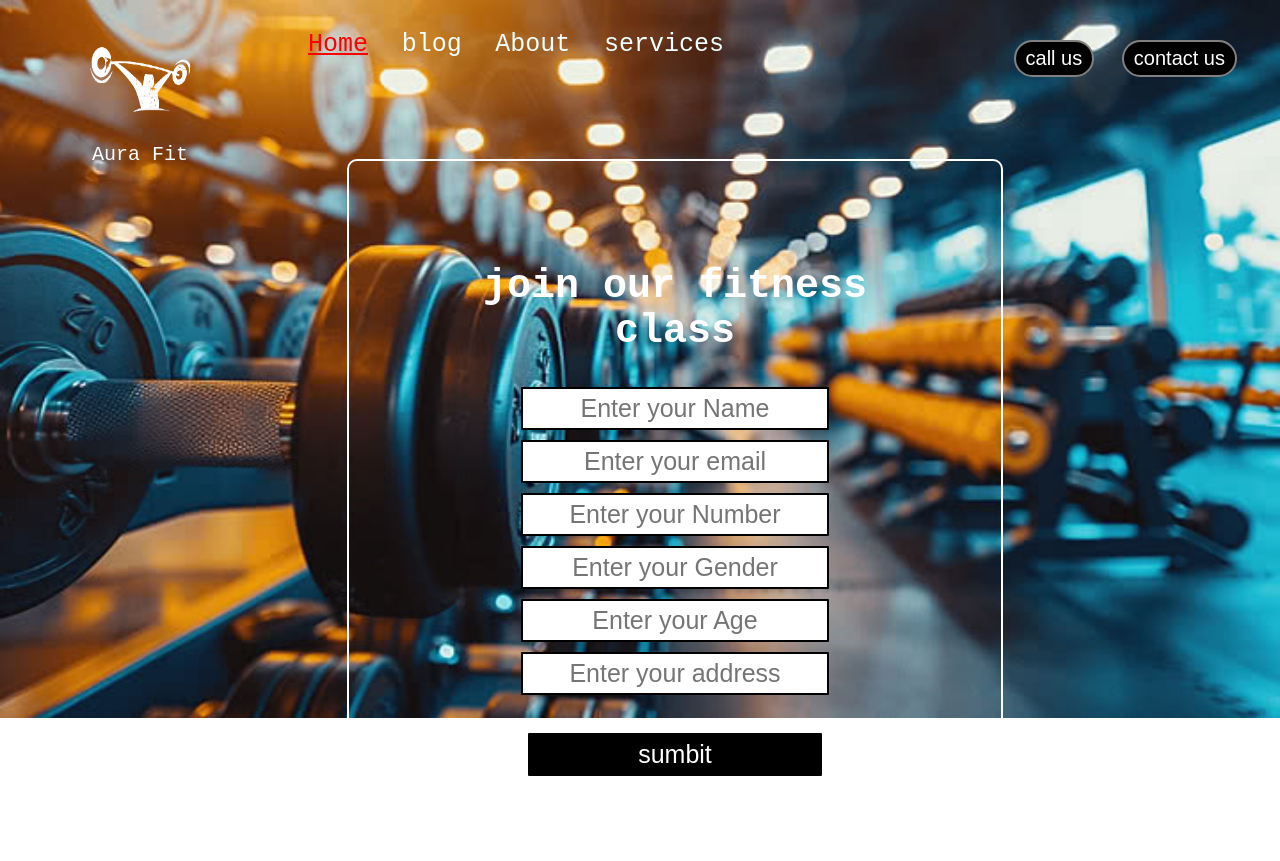
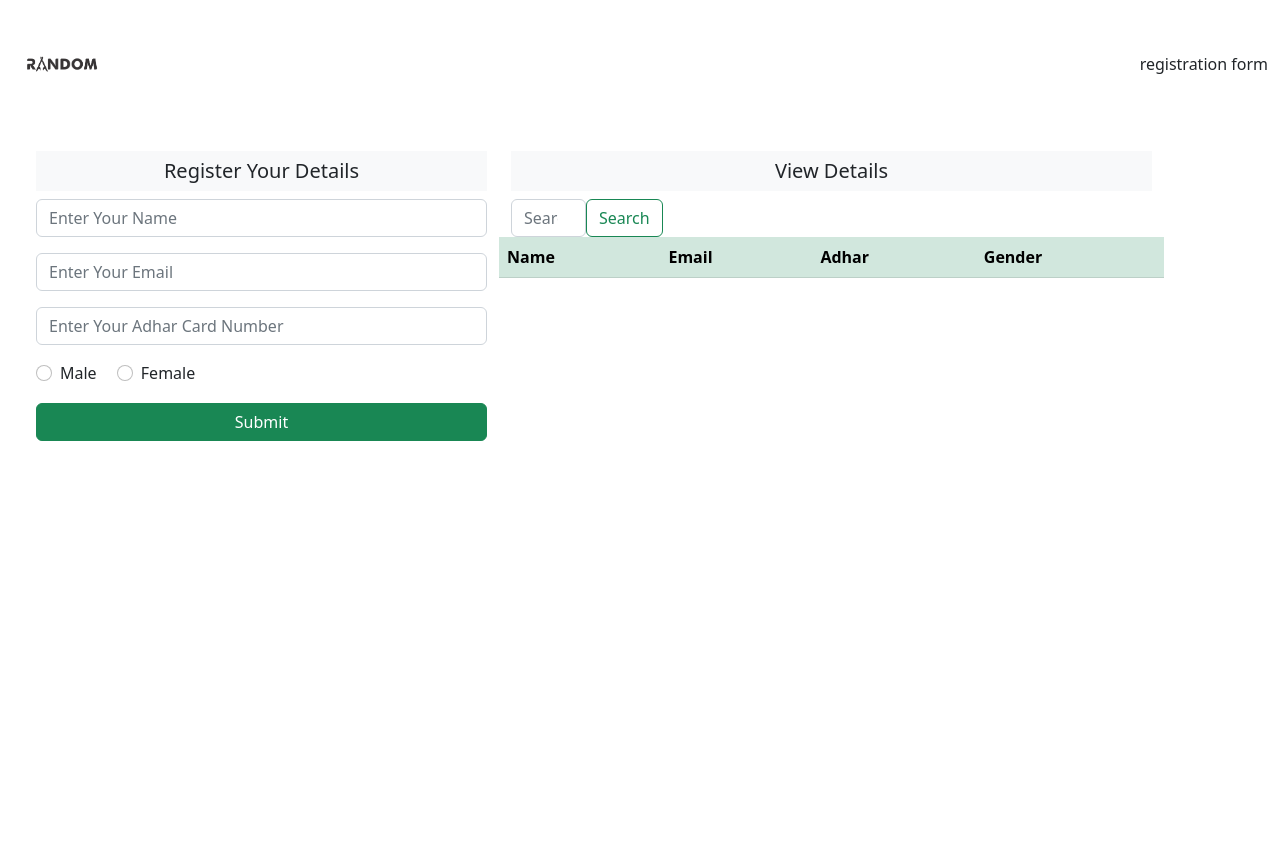
Before and after one commit to wicktahir-coder/guvi-prg, a plain HTML site: page index.html in a window 1280 px wide. After the commit the page ends 800 px from the top, so only its background shows below. Drawn offline with nearby package versions, Linux system fonts and the light colour scheme.

Commit message:
Add files via upload

```diff
--- a/index.html
+++ b/index.html
@@ -1,55 +1,138 @@
 <!DOCTYPE html>
 <html lang="en">
   <head>
-    <meta charset="UTF-8">
-    <meta name="viewport" content="width=device-width, initial-scale=1.0">
-    <title>Document</title>
+    <meta charset="utf-8" />
+    <meta name="viewport" content="width=device-width, initial-scale=1" />
+    <title>Bootstrap demo</title>
+    <link
+      href="https://cdn.jsdelivr.net/npm/bootstrap@5.2.3/dist/css/bootstrap.min.css"
+      rel="stylesheet"
+      integrity="sha384-rbsA2VBKQhggwzxH7pPCaAqO46MgnOM80zW1RWuH61DGLwZJEdK2Kadq2F9CUG65"
+      crossorigin="anonymous"
+    />
   </head>
-<link rel="stylesheet" href="style.css">
   <body>
-    <header class="header">
-        <div class="left">
-            <img src="imgs/gym-logo-removebg-preview.png" alt="No photo">
-            <div>Aura Fit</div>
+    <nav class="navbar bg-body-tertiary">
+      <div class="container-fluid">
+        <a class="navbar-brand" href="#">
+          <img
+            src="random logo.png"
+            alt="Bootstrap"
+            height="100"
+            class="d-inline-block align-text-top"
+          />
+        </a>
+        registration form
       </div>
-        <div class="mid">
-            <ul class="navbar">
-                <li><a href="" class="active">Home</a></li>
-                <li><a href="">blog</a></li>
-                <li><a href="">About</a></li>
-                <li><a href="">services</a></li>
-            </ul>
-        </div>
-        <div class="right">
-            <button class="btn">call us</button>
-            <button class="btn">contact us</button>
-        </div>
-    </header>
-    <section class="container">
-        <h1>join our fitness class</h1>
-        <form action="">
+    </nav>
+
+    <div class="container m-4">
+      <div class="row">
+
+        <div class="col-md-5">
+          <h5 class="text-center bg-light p-2">Register Your Details</h5>
+
+          <form id="registerform">
             <div class="form-group">
-                <input type="text" placeholder="Enter your Name">
+              <input
+                type="text"
+                name="name"
+                id="name"
+                class="form-control mb-3"
+                placeholder="Enter Your Name"
+              />
             </div>
             <div class="form-group">
-                <input type="email" placeholder="Enter your email">
+              <input
+                type="email"
+                name="email"
+                id="email"
+                class="form-control mb-3"
+                placeholder="Enter Your Email"
+              />
             </div>
             <div class="form-group">
-                <input type="text" placeholder="Enter your Number">
+              <input
+                type="number"
+                name="aadhar"
+                id="aadhar"
+                class="form-control mb-3"
+                placeholder="Enter Your Adhar Card Number"
+              />
             </div>
-            <div class="form-group">
-                <input type="text" placeholder="Enter your Gender">
+
+            <div class="form-check form-check-inline">
+              <input
+                type="radio"
+                class="form-check-input"
+                name="type"
+                id="male"
+                value="male"
+              />
+              <label class="form-check-label" for="male">Male</label>
             </div>
-            <div class="form-group">
-                <input type="text" placeholder="Enter your Age">
+
+            <div class="form-check form-check-inline">
+              <input
+                type="radio"
+                class="form-check-input"
+                name="type"
+                id="female"
+                value="female"
+              />
+              <label class="form-check-label" for="female">Female</label>
             </div>
-            <div class="form-group">
-                <input type="text" placeholder="Enter your address">
+
+            <div class="d-grid gap-2 mt-3">
+              <button type="submit" class="btn btn-success">Submit</button>
             </div>
-            <br>
-            <button type="submit" class="btn">sumbit</button>
+          </form>
+        </div>
 
+        <div class="col-md-7">
+          <div id="showmsg"></div>
+            <h5 class="text-center bg-light text-dark p-2">View Details</h5>
+
+            <div class="row mb-2">
+              <div class="col-md-7">
+              <div class="col-md-5">
+                <form class="d-flex" role="search">
+                  <input
+                    class="form-control"
+                    type="search"
+                    placeholder="Search"
+                    aria-label="Search"
+                  />
+                  <button class="btn btn-outline-success" type="submit">
+                    Search
+                  </button>
                 </form>
-    </section>
+              </div>
+            </div>
+
+            <table class="table table-success table-striped">
+              <thead>
+                <tr>
+                  <th scope="col">Name</th>
+                  <th scope="col">Email</th>
+                  <th scope="col">Adhar</th>
+                  <th scope="col">Gender</th>
+                </tr>
+              </thead>
+              <tbody id="tablebody">
+
+              </tbody>
+            </table>
+        </div>
+        </div>
+      </div>
+    </div>
+
+    <script
+      src="https://cdn.jsdelivr.net/npm/bootstrap@5.2.3/dist/js/bootstrap.bundle.min.js"
+      integrity="sha384-kenU1KFdBIe4zVF0s0G1M5b4hcpxyD9F7jL+jjXkk+Q2h455rYXK/7HAuoJl+0I4"
+      crossorigin="anonymous"
+    ></script>
+    <script src="script.js"></script>
   </body>
 </html>
--- /dev/null
+++ b/script.js
@@ -0,0 +1,85 @@
+function ran(name, email, aadhar, type) {
+  this.name = name;
+  this.email = email;
+  this.aadhar = aadhar;
+  this.type = type;
+}
+
+function display() {}
+
+display.prototype.validate = function (ran) {
+
+  if (ran.name.length < 2 || ran.email.length < 5 || ran.aadhar.length <= 12 ){
+    return false;
+  } else {
+    return true;
+  }
+};
+
+display.prototype.clear = function () {
+  let ranform = document.getElementById("registerform");
+  ranform.reset();
+};
+
+display.prototype.add = function (covid) {
+  let tablebody = document.getElementById("tablebody");
+  let uilist = `
+        <tr>
+            <td>${covid.name}</td>
+            <td>${covid.email}</td>
+            <td>${covid.aadhar}</td>
+            <td>${covid.type || ""}</td>
+        </tr>`;
+  tablebody.innerHTML += uilist;
+};
+
+display.prototype.show = function (type, displaymsg) {
+  let message = document.getElementById("showmsg");
+  message.innerHTML = `
+        <div class="alert alert-${type}" role="alert">
+            ${displaymsg}
+        </div>`;
+  setTimeout(function () {
+    message.innerHTML = "";
+  }, 3000);
+};
+
+let ranform = document.getElementById("registerform");
+ranform.addEventListener("submit", ranformsubmit);
+
+function ranformsubmit(e) {
+  e.preventDefault();
+
+  console.log("form is getting submitted");
+
+  let name = document.getElementById("name").value.trim();
+  let email = document.getElementById("email").value.trim();
+  let aadhar = document.getElementById("aadhar").value.trim();
+
+
+  let male = document.getElementById("male");
+  let female = document.getElementById("female");
+
+  console.log(name, email, aadhar, male, female);
+
+  let type;
+  if (male && male.checked) {
+    type = male.value;
+  } else if (female && female.checked) {
+    type = female.value;
+  } else {
+    type = "";
+  }
+
+  let data = new ran(name, email, aadhar, type);
+  let Display = new display();
+
+  if (Display.validate(data)) {
+    Display.add(data);
+    Display.clear();
+    Display.show("success", "registration successful");
+  } else {
+    Display.show("danger", "registration failed");
+    // optional: do not clear to let user fix inputs
+  }
+}
--- a/style.css
+++ /dev/null
@@ -1,101 +0,0 @@
-body {
-  font-family: "Courier New", Courier, monospace;
-  color: white;
-  margin: 0;
-  padding: 0;
-  background: url("imgs/gym\ bg.jpg");
-  background-repeat: no-repeat;
-  background-size: 100%;
-}
-.left {
-  display: inline-block;
-  position: absolute;
-  left: 40px;
-  top: 20px;
-}
-.left img {
-  width: 200px;
-  filter: invert(100%);
-}
-.left div {
-  line-height: 20px;
-  font-size: 20px;
-  text-align: center;
-}
-
-.mid{
-    display: block;
-    width: 60%;
-    margin: 30px auto;
-}
-
-.navbar li{
-    display: inline-block;
-    font-size: 25px;
-}
-.navbar li a{
-    color: azure;
-    text-decoration: none;
-    padding: 14px 12px;
-}
-.navbar li a:hover, .navbar li a.active{
-    text-decoration: underline;
-    color: red;
-}
-.right{
-    position: absolute;
-    right: 34px;
-    top: 40px;
-    display: inline-block;
-}
-.btn{
-    margin: 0px 9px;
-    background-color: black;
-    color: white;
-    padding: 5px 10px;
-    border: 2px solid gray;
-    border-radius: 25px;
-    font-size: 20px;
-    cursor: pointer;
-}
-.btn:hover{
-  background-color: white;
-  color: black;
-}
-.container{
-  border: 2px solid white;
-  margin: 100px 347px;
-  padding: 70px;
-  width: 40%;
-  border-radius: 10px;
-}
-.form-group input{
-  text-align: center;
-  justify-content: center;
-  display: block;
-  width: 294px;
-  padding: 5px;
-  border: 2px solid black;
-  margin: 10px auto;
-  font-size: 25px;
-  border-radius: 1px;
-}
-
-input:hover pl{
-  color: white;
-  background-color:lightgreen;
-}
-.container h1{
-  text-align: center;
-  font-size: 40px;
-}
-.container button{
-  display: block;
-  margin: 10px auto;
-  padding: 5px;
-  border: 2px solid black;
-  margin: 10px auto;
-  font-size: 25px;
-  border-radius: 1px;
-  width: 294px;
-}
```
Also changed, not shown: random logo.png (added). Lines whose indentation alone changed are shown as unchanged.
